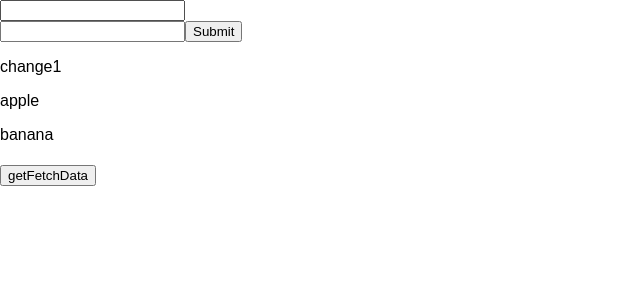
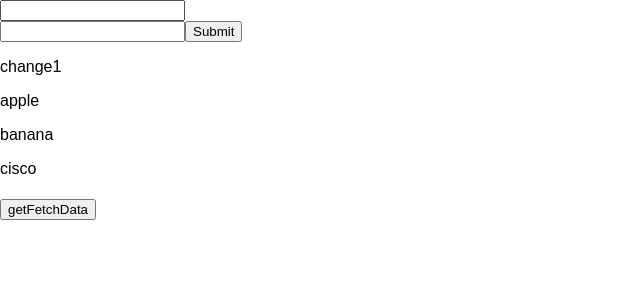
Before and after one commit to piggymichelle/testmy-app, a React (Create React App) app: page / in a window 1280 px wide. Shown: the top 300 px of the page, without its empty margins (0-640 px from the left). Built offline with nearby package versions, Linux system fonts and the light colour scheme.

Commit message:
add cisco

```diff
--- a/src/Myarea.js
+++ b/src/Myarea.js
@@ -5,6 +5,7 @@ const Myarea = props => {
             <p>change1</p>
             <p>apple</p>
             <p>banana</p>
+            <p>cisco</p>
             <h1>{props.nameList}</h1>
             <h1>{props.ageList}</h1>
         </div>);
```
